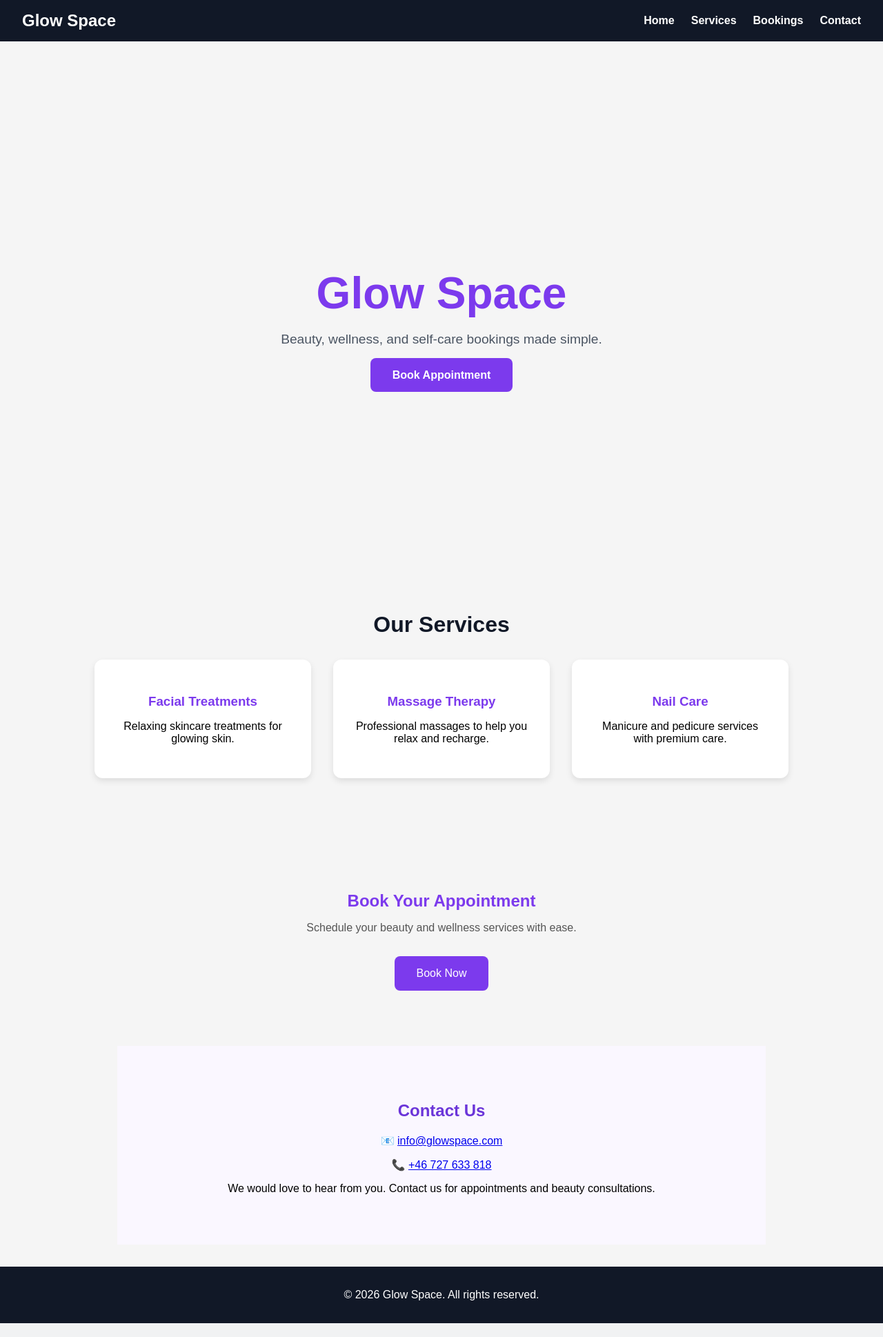
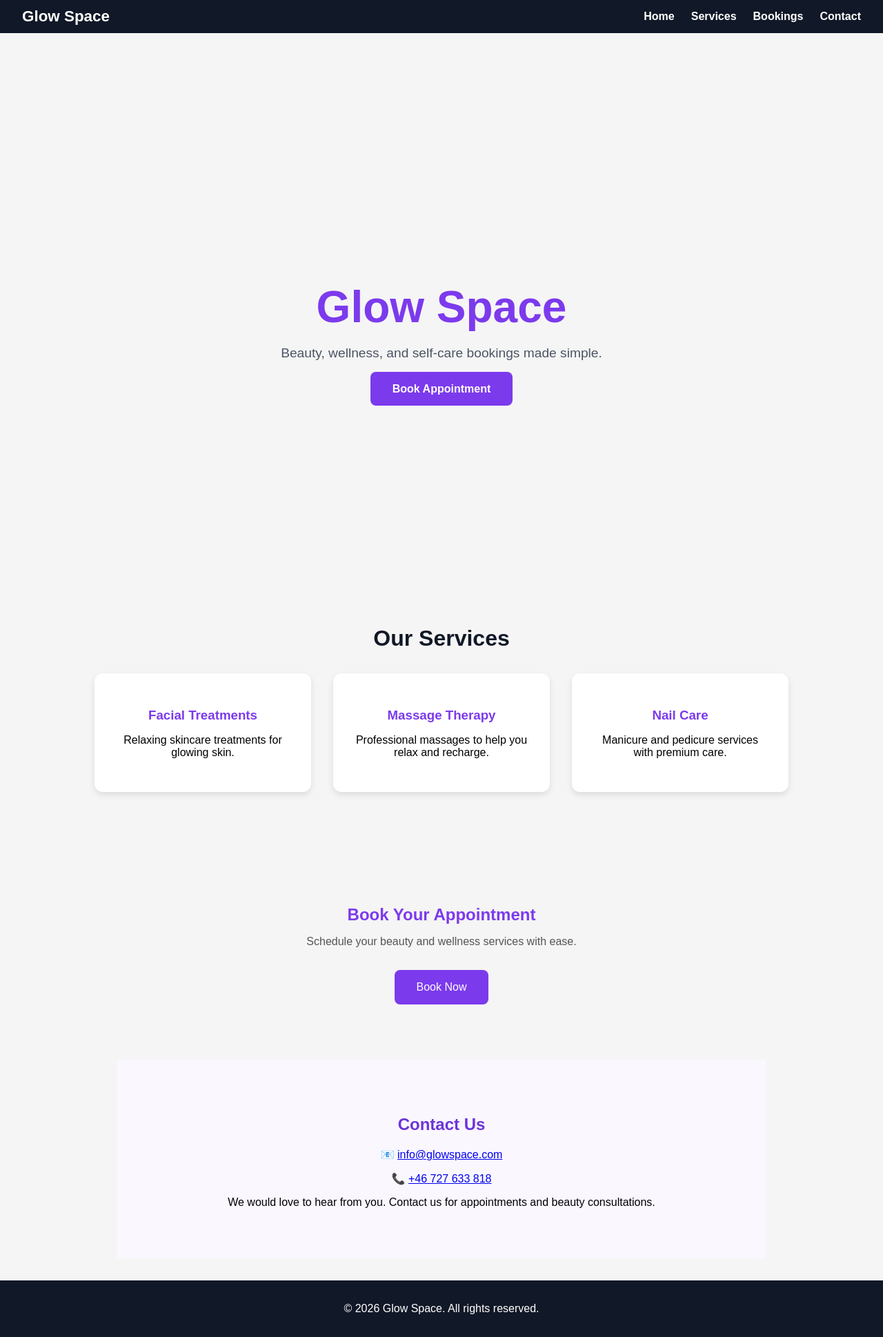
Before and after one commit to vera-com/glow-space, a Django app: page / in a window 1280 px wide. Shown: the whole page at 69% size. Run offline with Django 5.2, Linux system fonts and the light colour scheme.

Commit message:
Add fixed navbar and improve navigation.

```diff
--- a/static/css/style.css
+++ b/static/css/style.css
@@ -5,6 +5,7 @@
 body {
    background-color: #f5f5f5;
    font-family: Arial, sans-serif;
+   padding-top: 80px;
    margin: 0;
 }
 
@@ -30,16 +31,23 @@ nav {
 .navbar {
    background-color: #111827;
    color: white;
-   padding: 1rem 2rem;
-
+   padding: 0.7rem 2rem;
    display: flex;
    justify-content: space-between;
    align-items: center;
+
+   position: fixed;
+   top: 0;
+   left: 0;
+   width: 100%;
+   z-index: 1000;
+   box-sizing: border-box;
 }
 
 .logo h2 {
    margin: 0;
    color: white;
+   font-size: 1.4rem;
 }
 
 .nav-links {
```
